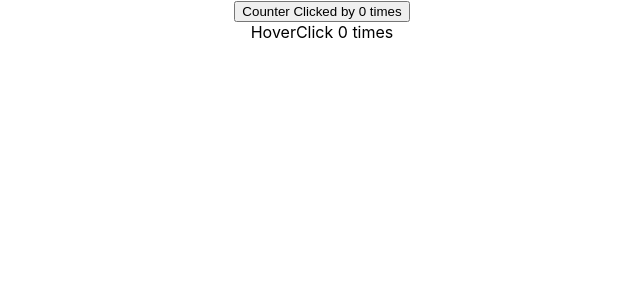
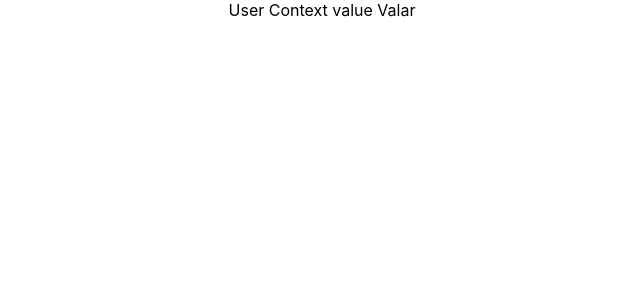
Before and after one commit to ValarmathyRamachandran/React-AdvancedConcepts, a React (Create React App) app: page / in a window 1280 px wide. Shown: the top 300 px of the page, without its empty margins (318-958 px from the left). Built offline with nearby package versions, Linux system fonts and the light colour scheme.

Commit message:
[Valarmathy]:implemented useContext using consumer method

```diff
--- a/src/App.js
+++ b/src/App.js
@@ -1,14 +1,21 @@
 import logo from './logo.svg';
+import React from 'react';
 import './App.css';
 import CounterClick from './Component/CounterClick/CounterClick';
 import HoverClick from './Component/HoverClick';
+import ComponentC from './Component/useContext/ComponentC';
 
+
+export const UserContext = React.createContext()
 
 function App() {
   return (
-    <div className="App">
-      <CounterClick />
-      <HoverClick />
+  <div className="App">
+      {/* <CounterClick />
+      <HoverClick /> */}
+  <UserContext.Provider value={'Valar'}>
+      <ComponentC />
+  </UserContext.Provider>
           </div>
   );
 }
--- a/src/Component/CounterClick/CounterClick.js
+++ b/src/Component/CounterClick/CounterClick.js
@@ -4,12 +4,6 @@
 
 
 function CounterClick(props) {
-
-// const [count,setCount] = React.useState(0)
-
-// const handleCount = () =>{
-//         setCount(prevCount => prevCount + 1);
-// }
 
   const {count, handleCount } = props
 
--- a/src/Component/HoverClick.js
+++ b/src/Component/HoverClick.js
@@ -3,12 +3,6 @@
 
 
 function HoverClick(props) {
-
-// const [count,setCount] = React.useState(0)
-
-// const handleCount = () =>{
-//     setCount(prevCount => prevCount + 1);
-// };
 
 const {count, handleCount } = props
   return (
--- /dev/null
+++ b/src/Component/useContext/ComponentC.jsx
@@ -0,0 +1,12 @@
+import React from 'react'
+import ComponentE from './ComponentE'
+
+function ComponentC() {
+  return (
+    <div>
+        <ComponentE />
+    </div>
+  )
+}
+
+export default ComponentC
--- /dev/null
+++ b/src/Component/useContext/ComponentE.jsx
@@ -0,0 +1,12 @@
+import React from 'react'
+import ComponentF from './ComponentF'
+
+function ComponentE() {
+  return (
+    <div>
+        <ComponentF />
+    </div>
+  )
+}
+
+export default ComponentE
--- /dev/null
+++ b/src/Component/useContext/ComponentF.jsx
@@ -0,0 +1,18 @@
+import React from 'react'
+import { UserContext } from '../../App'
+
+function ComponentF() {
+  return (
+    <div>
+        <UserContext.Consumer>
+            {
+                user =>{
+                    return <div>User Context value {user} </div>
+                }
+            }
+        </UserContext.Consumer>
+    </div>
+  )
+}
+
+export default ComponentF
```
